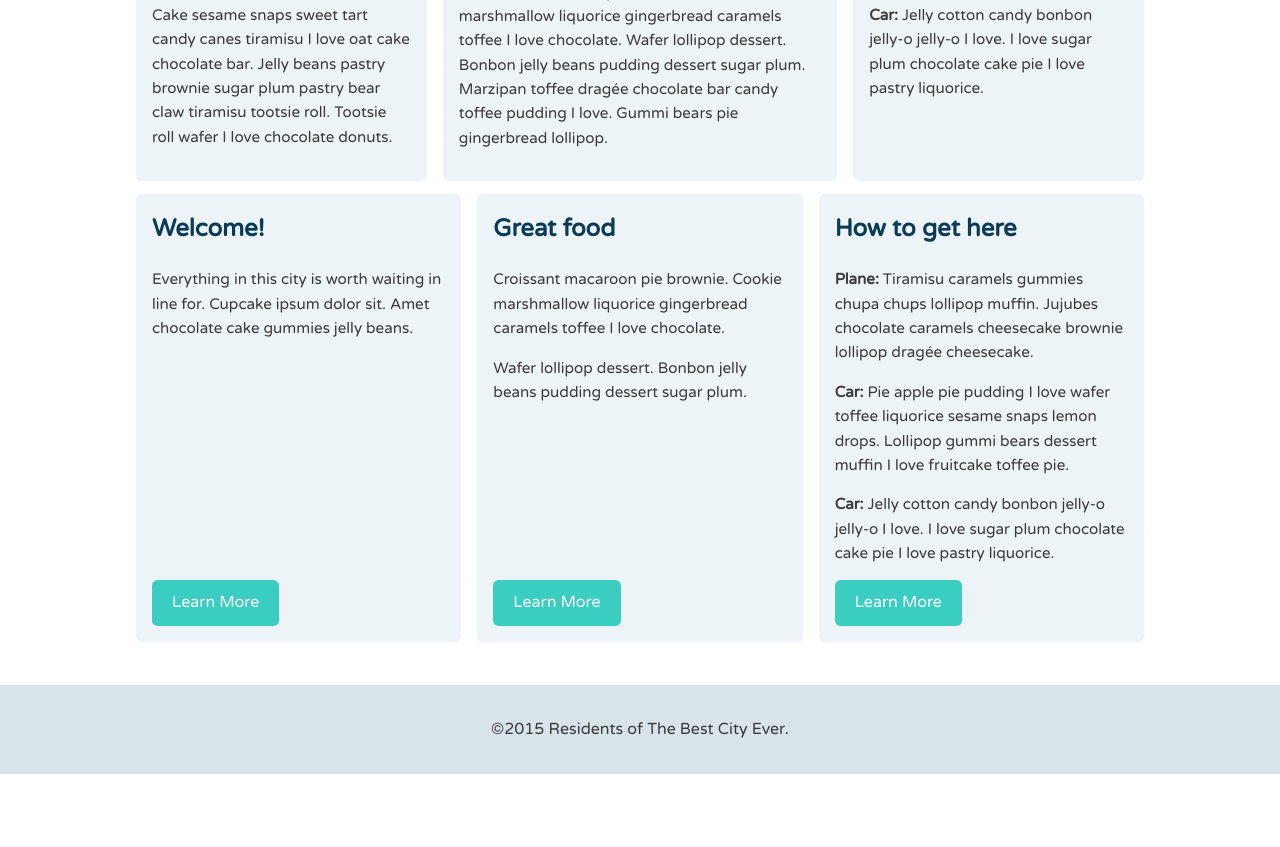
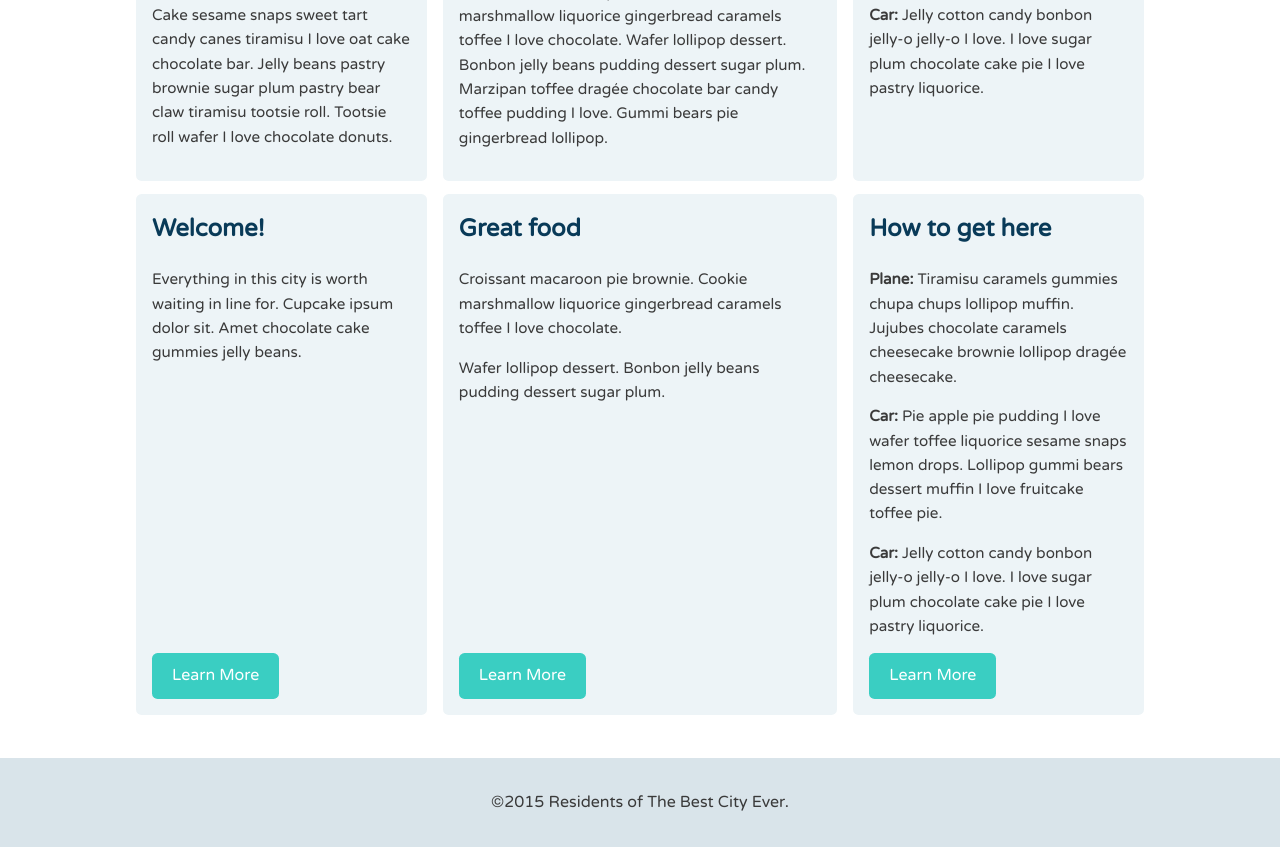
Before and after one commit to ghelanijimmy/flexbox, a plain HTML site: page index.html in a window 1280 px wide. Shown: the part 872-1719 px from the top of the page. Before the commit the page ends 1646 px from the top, so only its background shows below. Drawn offline with Linux system fonts and the light colour scheme.

Commit message:
footer fix

```diff
--- a/css/flexbox.css
+++ b/css/flexbox.css
@@ -33,9 +33,19 @@
     flex: 1;
   }
 
+  .row-button .secondary {
+    flex: 1.4;
+  }
+
   .row-button .button {
     margin-top: auto;
     align-self: flex-start;
+  }
+
+  body {
+    display: flex;
+    flex-direction: column;
+    min-height: 100vh;
   }
 
 }
```
